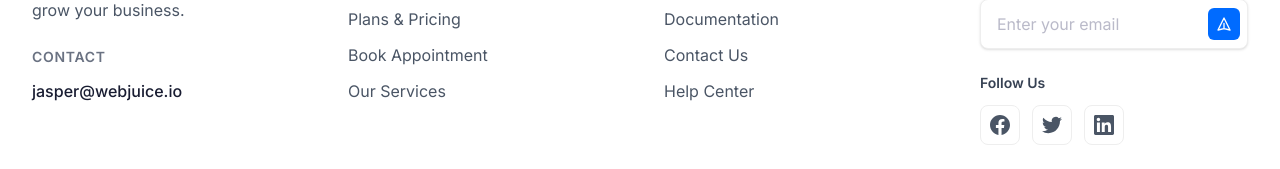
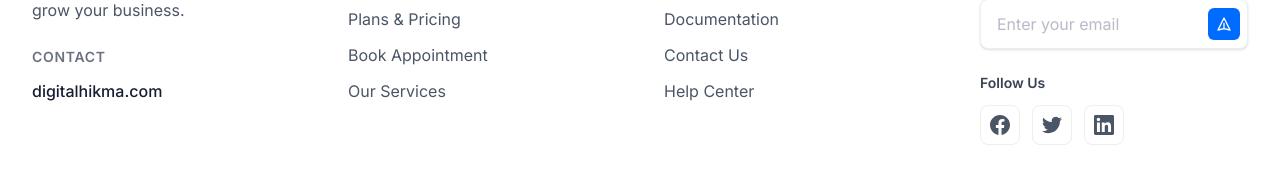
Before and after one commit to Mikdad-mk/hikma, a Next.js app: page /auth/signin in a window 1280 px wide. Shown: the part 1157-1326 px from the top of the page. Built offline with nearby package versions, Linux system fonts and the light colour scheme.

Commit message:
footer updated

```diff
--- a/components/Footer/index.tsx
+++ b/components/Footer/index.tsx
@@ -56,10 +56,10 @@ const Footer = () => {
                     Contact
                   </p>
                   <a
-                    href="mailto:jasper@webjuice.io"
+                    href="mailto:digitalhikma.com"
                     className="block text-sm sm:text-base font-medium text-black dark:text-white hover:text-primary transition-colors duration-300"
                   >
-                    jasper@webjuice.io
+                    digitalhikma.com
                   </a>
                 </div>
               </motion.div>
```
